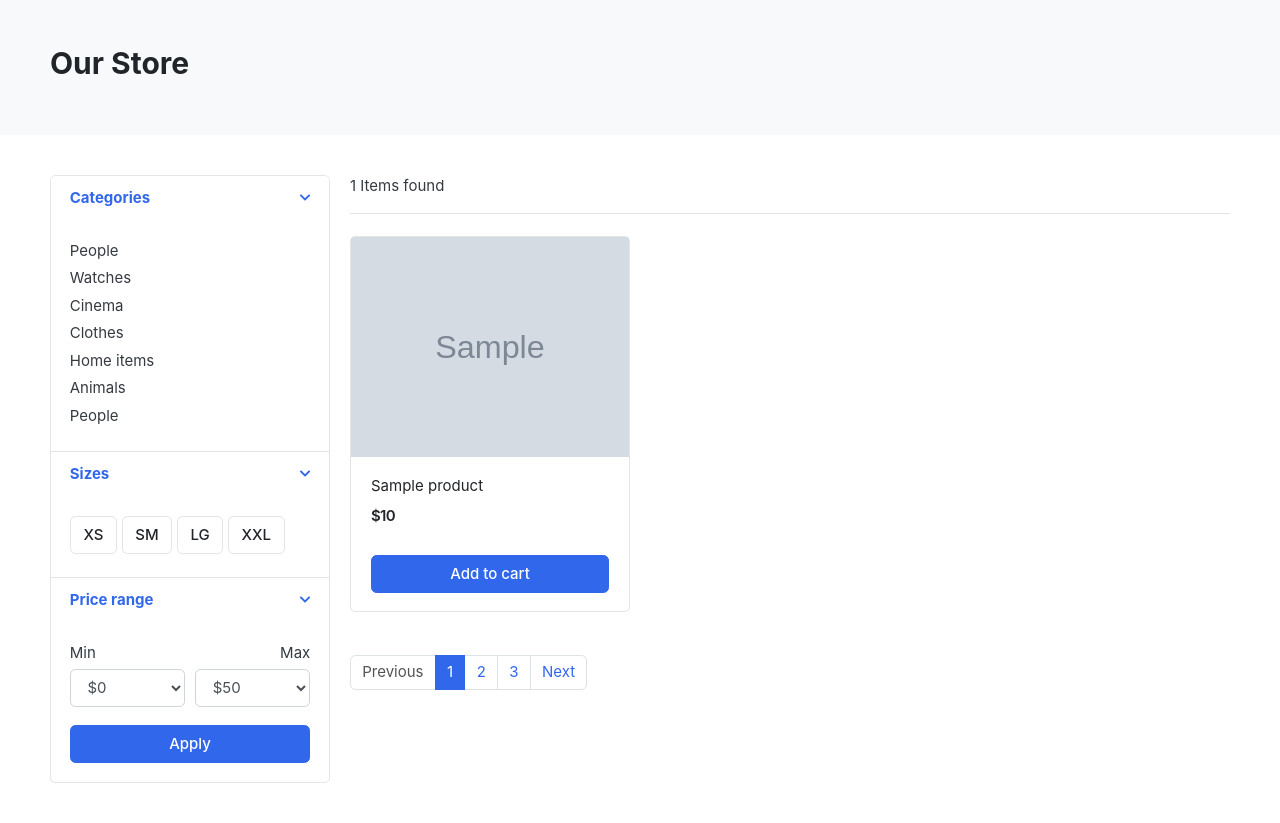
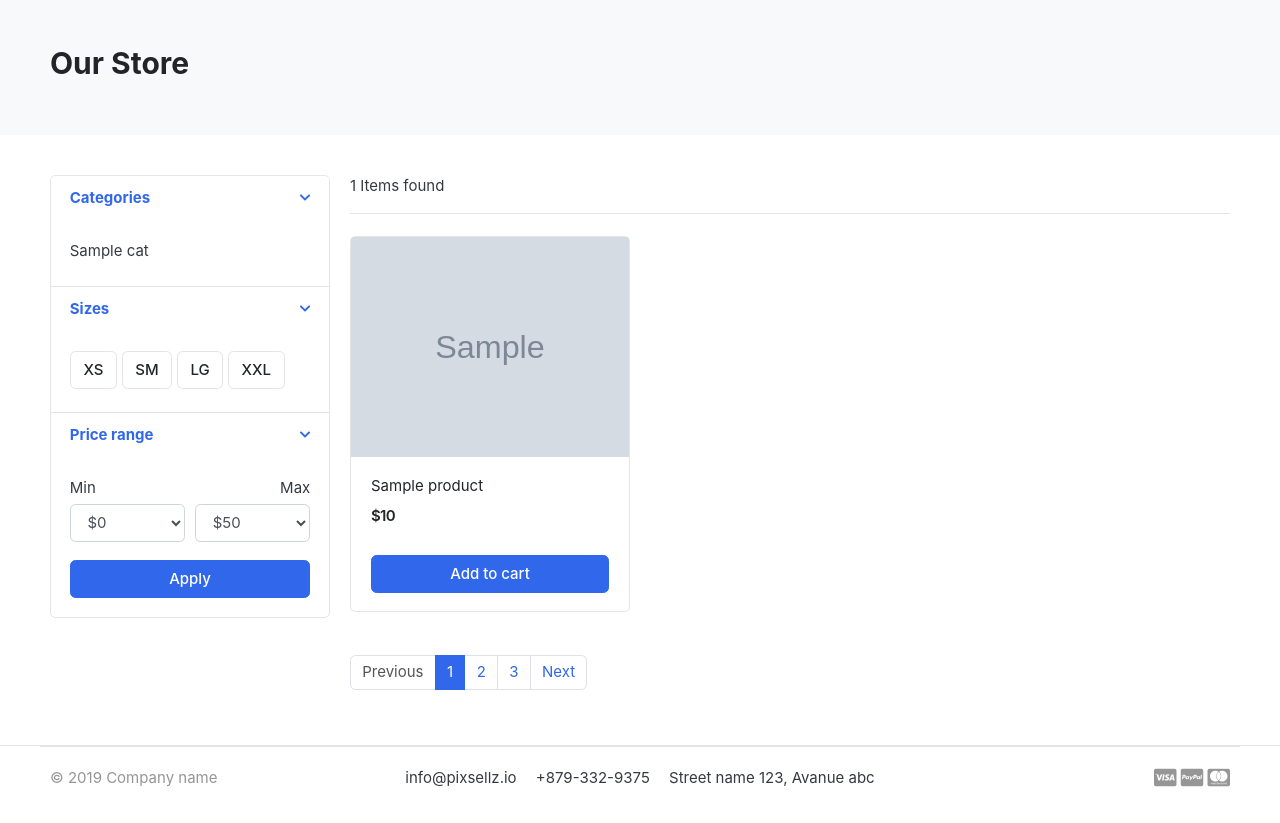
Before and after one commit to GBethani/Ecommerce_demo, a Django app: template templates/products/product-list.html in a window 1280 px wide. Shown: the part 454-1277 px from the top of the page. After the commit the page ends 1241 px from the top, so only its background shows below. Run offline with Django 3.2, Linux system fonts and the light colour scheme; the template is opened without the code that fills it: most values are stand-ins (such as "Sample title", 1, 10 or a date in 2020); grey boxes marked "Sample" are stand-in pictures; some libraries are stand-ins or nearby versions; some web fonts are replaced.

Commit message:
categories to products home page added

```diff
--- a/products/views.py
+++ b/products/views.py
@@ -1,11 +1,14 @@
 from django.shortcuts import render
 from . models import Product
+from category.models import Category
 # Create your views here.
 def productlist(request):
     products = Product.objects.all().filter(availability=True)
     product_count = products.count()
+    categories = Category.objects.all()
     context = {
         'products': products,
-        'count': product_count
+        'count': product_count,
+        'categories': categories
     }
     return render(request,'products/product-list.html',context=context)
--- a/templates/products/product-list.html
+++ b/templates/products/product-list.html
@@ -31,13 +31,18 @@
 			<div class="card-body">
 
 				<ul class="list-menu">
-				<li><a href="#">People  </a></li>
-				<li><a href="#">Watches </a></li>
+				{% if categories %}
+				{% for cat in categories %}
+				<li><a href="#" name="{{cat.name}}">{{cat.name}}</a></li>
+				{% endfor %}
+				{% else %}
+				{% endif %}
+				{% comment %} <li><a href="#">Watches </a></li>
 				<li><a href="#">Cinema  </a></li>
 				<li><a href="#">Clothes  </a></li>
 				<li><a href="#">Home items </a></li>
 				<li><a href="#">Animals</a></li>
-				<li><a href="#">People </a></li>
+				<li><a href="#">People </a></li> {% endcomment %}
 				</ul>
 
 			</div> <!-- card-body.// -->
```
